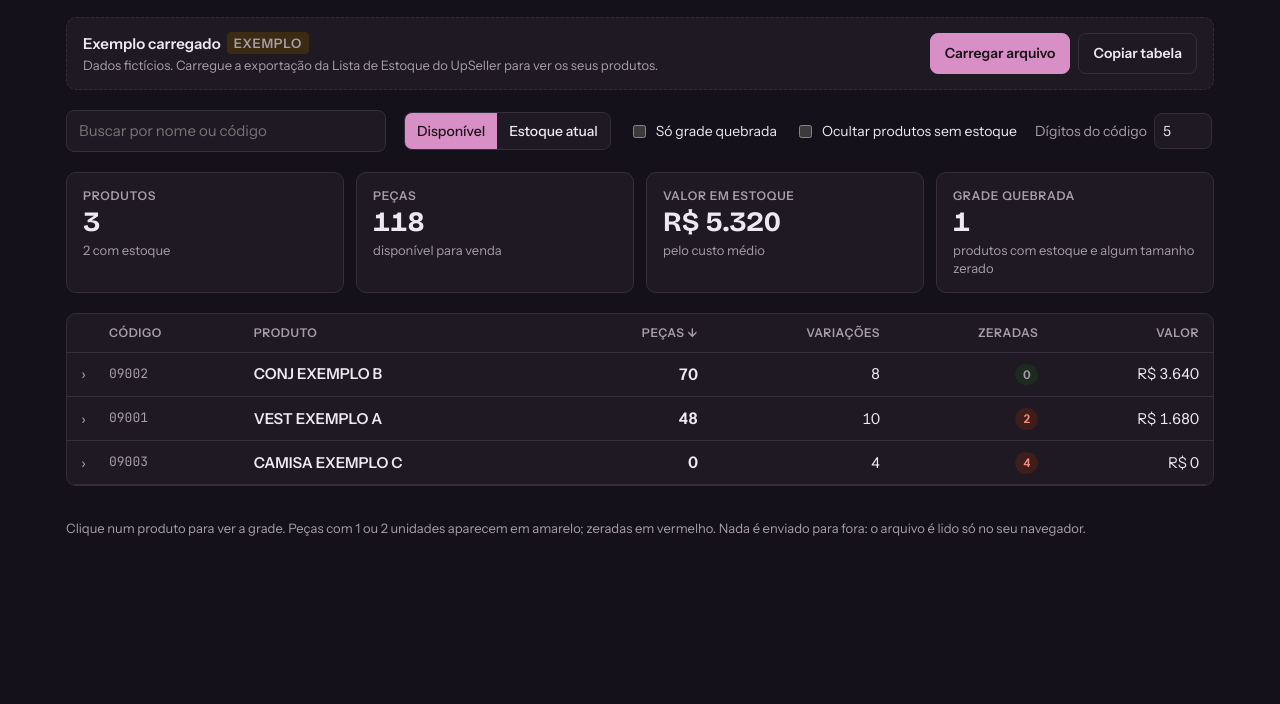
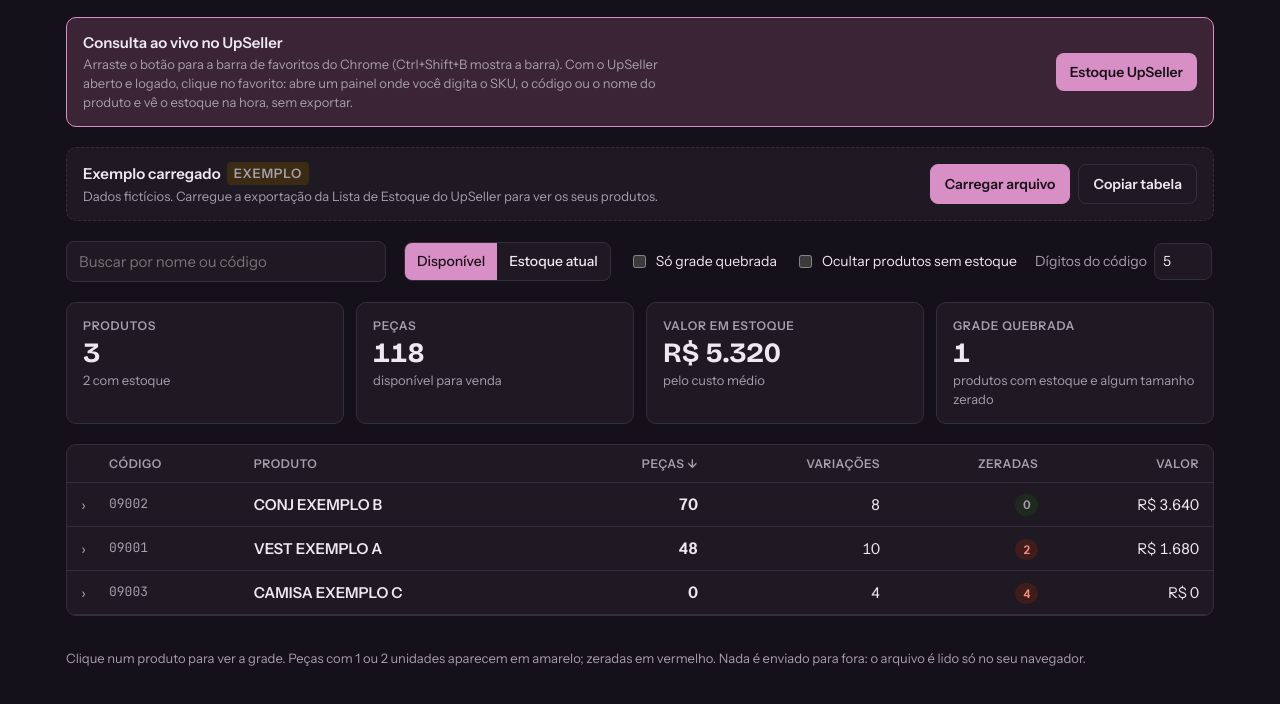
Before and after one commit to PlumpAdm/Estoque-por-Produto, a plain HTML site: page index.html in a window 1280 px wide. Shown: the part 150-854 px from the top of the page. Before the commit the page ends 800 px from the top, so only its background shows below. Drawn offline with nearby package versions, Linux system fonts and the light colour scheme.

Commit message:
Botão de favoritos para consulta ao vivo e busca do produto inteiro pelo SKU

```diff
--- a/index.html
+++ b/index.html
@@ -95,6 +95,9 @@ tr.detail td{background:var(--bg);padding:14px 14px 18px 42px;white-space:normal
 .empty{padding:36px 16px;text-align:center;color:var(--muted)}
 .toast{position:fixed;left:50%;transform:translateX(-50%);bottom:calc(20px + env(safe-area-inset-bottom, 0px));background:var(--ink);color:var(--bg);padding:9px 14px;border-radius:8px;font-size:14px;font-weight:500}
 .err{color:var(--bad);font-size:14px}
+.live{border:1px solid var(--plum);border-radius:10px;background:var(--plum-soft);padding:14px 16px;display:flex;flex-wrap:wrap;gap:12px;align-items:center;justify-content:space-between}
+.live .src span{max-width:70ch}
+.bm{display:inline-block;font-weight:600;font-size:14px;text-decoration:none;border-radius:8px;padding:9px 14px;background:var(--plum);color:var(--on-plum);cursor:grab;white-space:nowrap}
 .nocost{margin:10px 0 0;font-size:13px;color:var(--warn)}
 .warnmark{color:var(--warn);font-weight:700;margin-left:3px;cursor:help}
 .grid th:first-child{color:var(--muted);font-size:11px;text-align:left}
@@ -110,6 +113,14 @@ tr.detail td{background:var(--bg);padding:14px 14px 18px 42px;white-space:normal
       <p>Solte aqui a exportação da Lista de Estoque do UpSeller (.xlsx). As variações são somadas pelo código do produto (os 5 primeiros dígitos do SKU) e cada produto abre a grade de cor × tamanho.</p>
     </div>
     <button type="button" id="themeBtn">☀ Tema claro</button>
+  </div>
+
+  <div class="live">
+    <div class="src">
+      <b>Consulta ao vivo no UpSeller</b>
+      <span>Arraste o botão para a barra de favoritos do Chrome (Ctrl+Shift+B mostra a barra). Com o UpSeller aberto e logado, clique no favorito: abre um painel onde você digita o SKU, o código ou o nome do produto e vê o estoque na hora, sem exportar.</span>
+    </div>
+    <a class="bm" href="javascript:(function(){if(location.hostname!=='app.upseller.com'){location.href='https://app.upseller.com/pt/inventory/list?warehouseId=';return}var s=document.createElement('script');s.src='https://plumpadm.github.io/Estoque-por-Produto/painel.js?v='+Date.now();document.body.appendChild(s)})()" title="Arraste para a barra de favoritos">Estoque UpSeller</a>
   </div>
 
   <div class="drop" id="drop">
--- a/painel.js
+++ b/painel.js
@@ -44,7 +44,7 @@
       return fetch('/api/warehouse-sku/list', {
         method: 'POST', credentials: 'include',
         headers: { 'Content-Type': 'application/json', 'Accept': 'application/json, text/plain, */*' },
-        body: JSON.stringify({ searchType: type, searchValue: q.replace(/\s+/g, type === '1' ? '' : ' '), vagueSearchType: 3, sortName: '0', sortValue: '0', pageNum: page, pageSize: 100 })
+        body: JSON.stringify({ searchType: type, searchValue: type === '1' ? q.replace(/\s+/g, '').slice(0, 5) : q.replace(/\s+/g, ' '), vagueSearchType: 3, sortName: '0', sortValue: '0', pageNum: page, pageSize: 100 })
       }).then(function (r) {
         if (r.status === 401 || r.status === 403) throw new Error('Sua sessão do UpSeller expirou. Faça login de novo e tente outra vez.');
         if (!r.ok) throw new Error('O UpSeller respondeu com erro ' + r.status + '. Tente de novo em instantes.');
```
